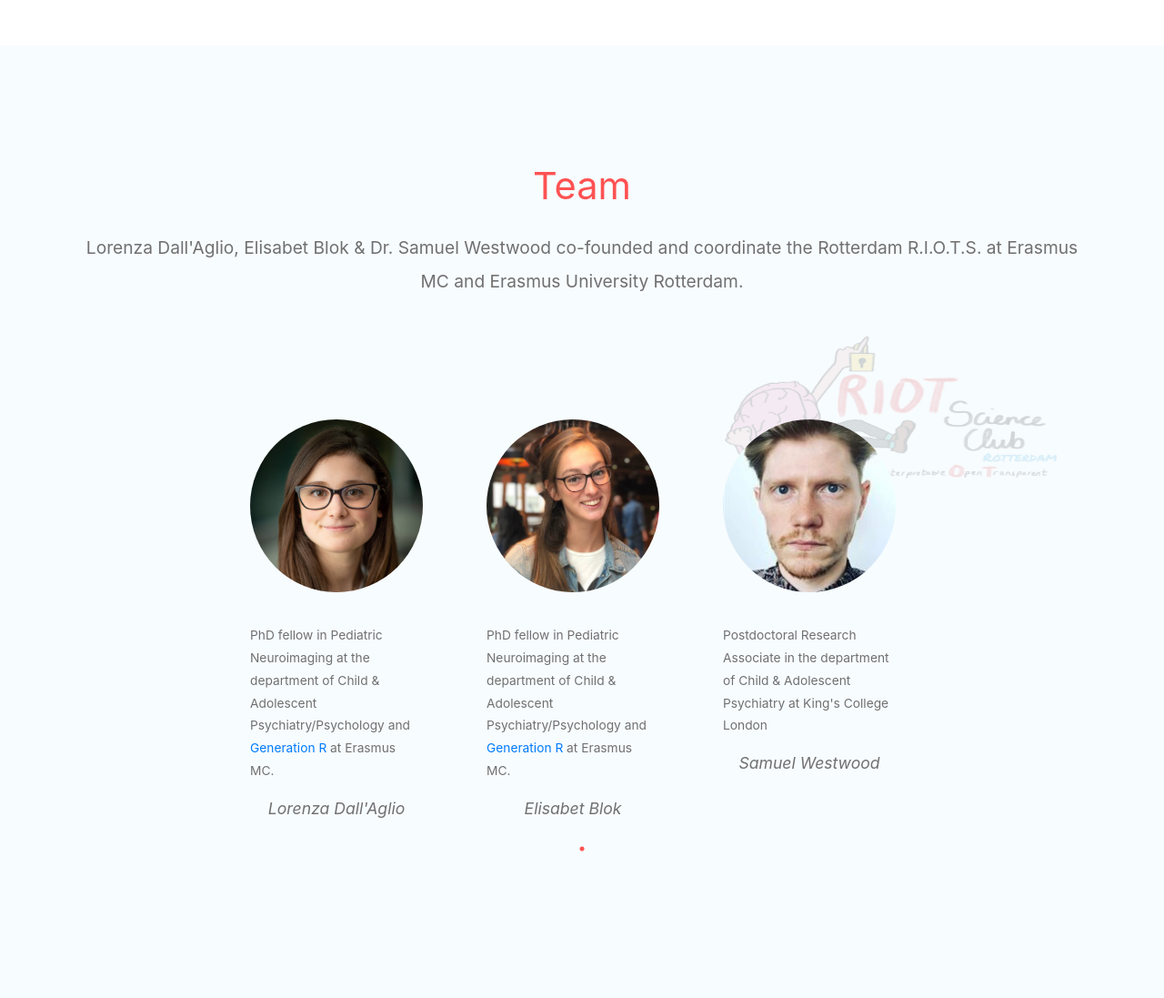
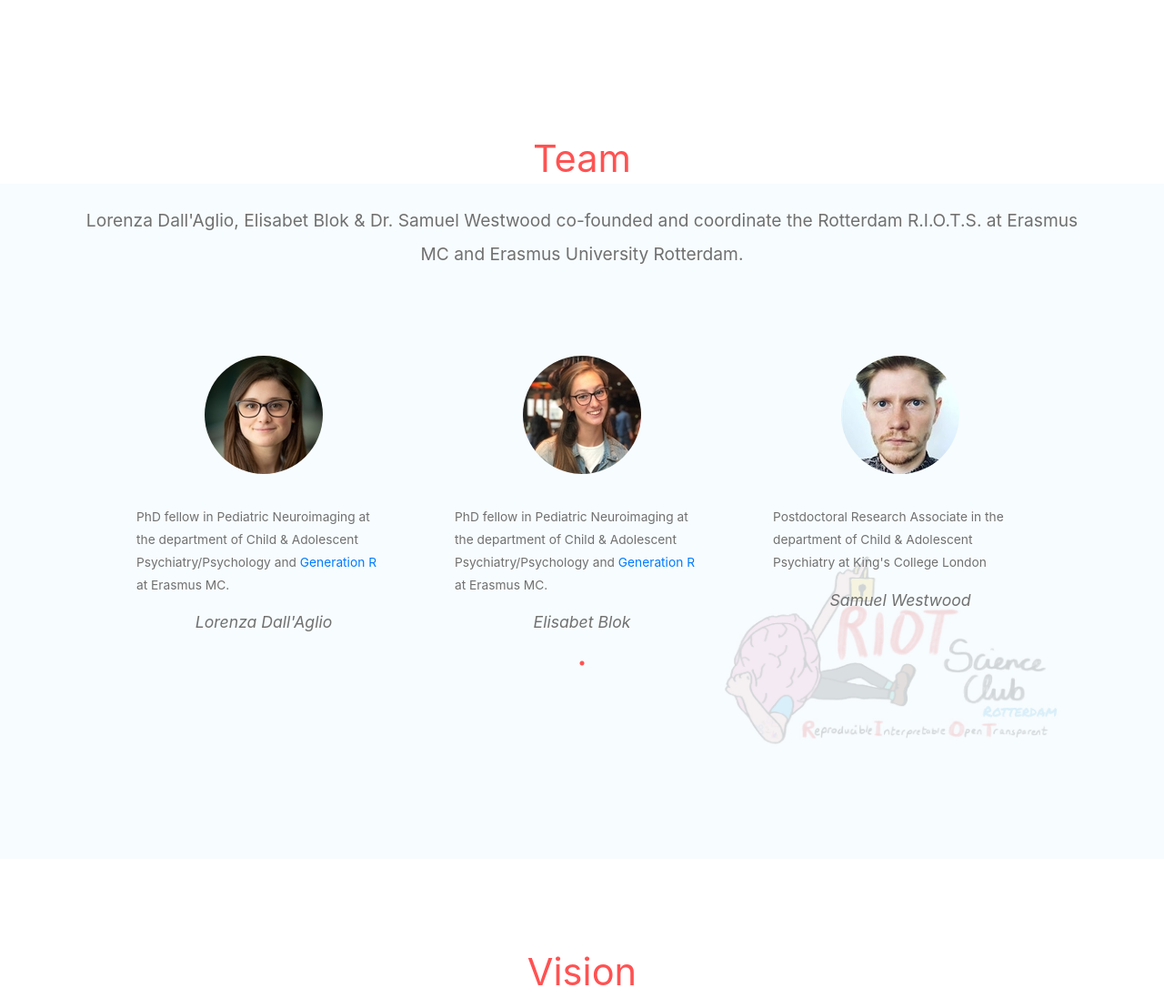
Before and after one commit to Rdam-RIOT-science-club/Rdam-RIOT-science-club.github.io, a website with bundled scripts: page index.html in a window 1280 px wide. Shown: the part 1640-2737 px from the top of the page at 91% size. Built offline with nearby package versions, Linux system fonts and the light colour scheme; files whose address does not match are found by name.

Commit message:
Add files via upload

```diff
--- a/css/tooplate-infinite-loop.css
+++ b/css/tooplate-infinite-loop.css
@@ -313,7 +313,8 @@ blockquote {
 
 @media (max-width: 991px) {
   #testimonials {
-    background-image: url(../img/bg_team_phone.jpg);
+    background-image: url(../img/bg_blue.jpg);
+    background-size: cover;
   }
 }
 
@@ -335,12 +336,12 @@ blockquote {
 }
 
 .tm-testimonials-carousel {
-  max-width: 800px;
+  max-width: 1050px;
   margin: 0 auto;
 }
 
 .tm-testimonial-item {
-  max-width: 190px;
+  max-width: 290px;
   margin-left: 35px;
   margin-right: 35px;
 }
@@ -559,6 +560,13 @@ figure.effect-honey:hover h2 i {
   padding-top: 100px;
 }
 
+@media (max-width: 991px) {
+  #contact {
+    background-image: url(../img/bg_blue.jpg);
+    background-size: cover;
+  }
+}
+
 .contact-item {
   margin-left: 20px;
   margin-bottom: 50px;
@@ -664,7 +672,7 @@ p {
 
 @media (min-width: 1200px) {
   .container {
-    max-width: 3000px;
+    max-width: 2000px;
   }
 
   .tm-container-gallery {
--- a/index.html
+++ b/index.html
@@ -138,39 +138,32 @@
     <!-- Team -->
     <section id="testimonials" class="tm-section-pad-top tm-parallax-2">
       <div class="tm-bg-overlay"></div>
-      <div class="container tm-container-gallery">
+        <div class="container tm-testimonials-content">
           <div class="row">
             <div class="col-lg-12 tm-content-box">
               <h2 class="tm-text-primary text-center mb-4 tm-section-title">Team</h2>
               <p class="text-center mb-4 tm-intro-text">
                 Lorenza Dall'Aglio, Elisabet Blok & Dr. Samuel Westwood co-founded and coordinate the Rotterdam R.I.O.T.S. at Erasmus MC and Erasmus University Rotterdam.
               </p>
-          </div>
-        </div>
-
-        <div class="row">
-          <div class="col-12">
               <div class="mx-auto tm-gallery-container tm-gallery-container-2">
                 <div class="tm-testimonials-carousel">
-
                   <figure class="tm-testimonial-item">
-                  <img src="img/testimonial-img-01.jpg" alt="Image" class="img-fluid mx-auto">
+                    <img src="img/team1.jpg" alt="Image" class="img-fluid mx-auto">
                     <blockquote>PhD fellow in Pediatric Neuroimaging at the department of Child & Adolescent Psychiatry/Psychology and <a href="https://www.generationr.nl" target="_blank">Generation R</a> at Erasmus MC.</blockquote>
                     <figcaption>Lorenza Dall'Aglio</figcaption>
                   </figure>
 
                   <figure class="tm-testimonial-item">
-                  <img src="img/testimonial-img-02.jpg" alt="Image" class="img-fluid mx-auto">
+                    <img src="img/team2.jpg" alt="Image" class="img-fluid mx-auto">
                     <blockquote>PhD fellow in Pediatric Neuroimaging at the department of Child & Adolescent Psychiatry/Psychology and <a href="https://www.generationr.nl" target="_blank">Generation R</a> at Erasmus MC.</blockquote>
                     <figcaption>Elisabet Blok</figcaption>
                   </figure>
 
                   <figure class="tm-testimonial-item">
-                  <img src="img/testimonial-img-03.jpg" alt="Image" class="img-fluid mx-auto">
+                    <img src="img/team3.jpg" alt="Image" class="img-fluid mx-auto">
                     <blockquote>Postdoctoral Research Associate in the department of Child & Adolescent Psychiatry at King's College London</blockquote>
                     <figcaption>Samuel Westwood</figcaption>
                   </figure>
-
                 </div>
             </div>
           </div>
@@ -489,7 +482,7 @@
             {
               breakpoint: 480,
               settings: {
-                  slidesToShow: 1
+                  slidesToShow: 1,
               }
             }
           ]
```
Also changed, not shown: img/bg_blue.jpg (added), img/team1.jpg (added), img/team2.jpg (added), img/team3.jpg (added). Lines whose indentation alone changed are shown as unchanged.
